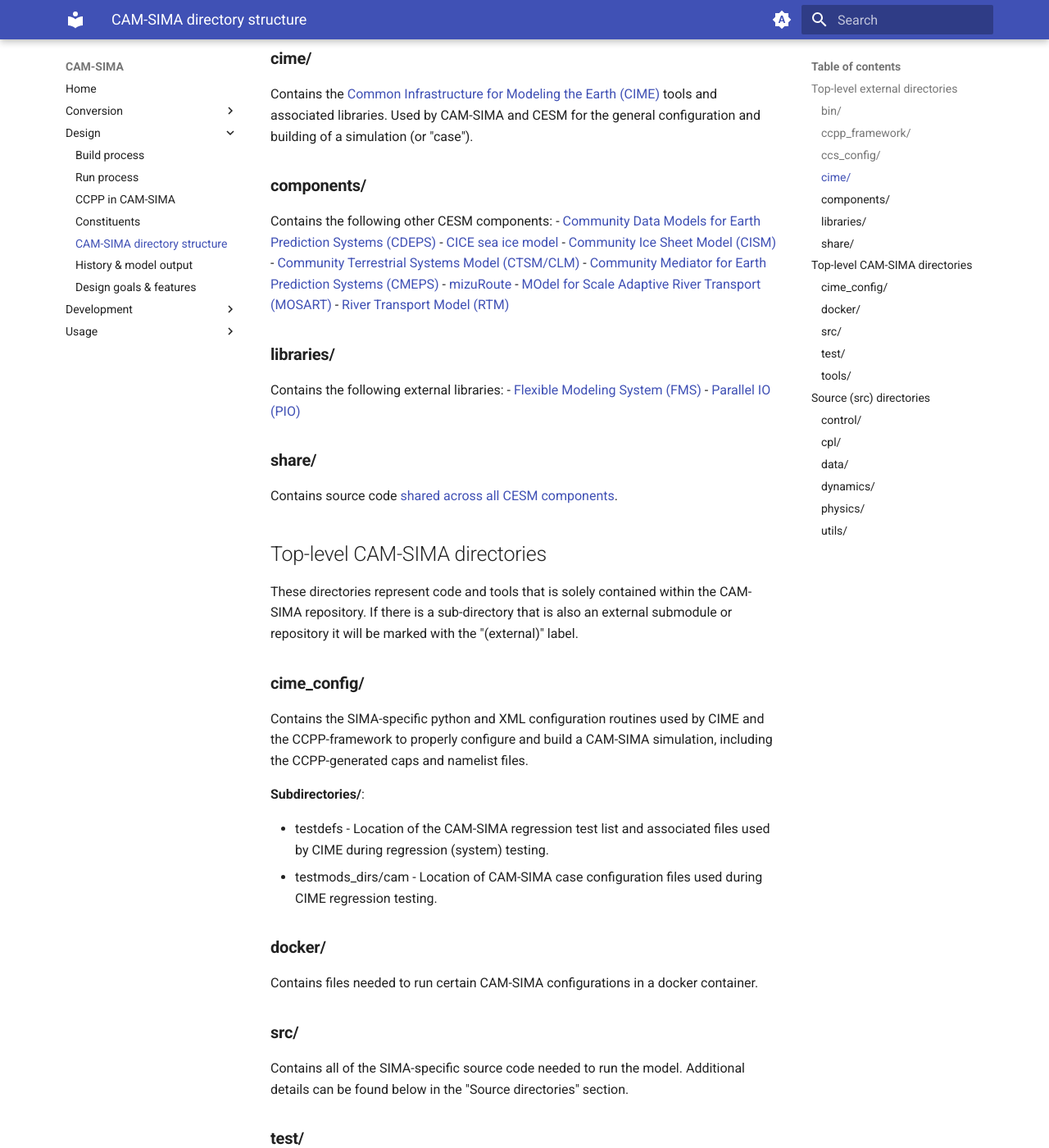
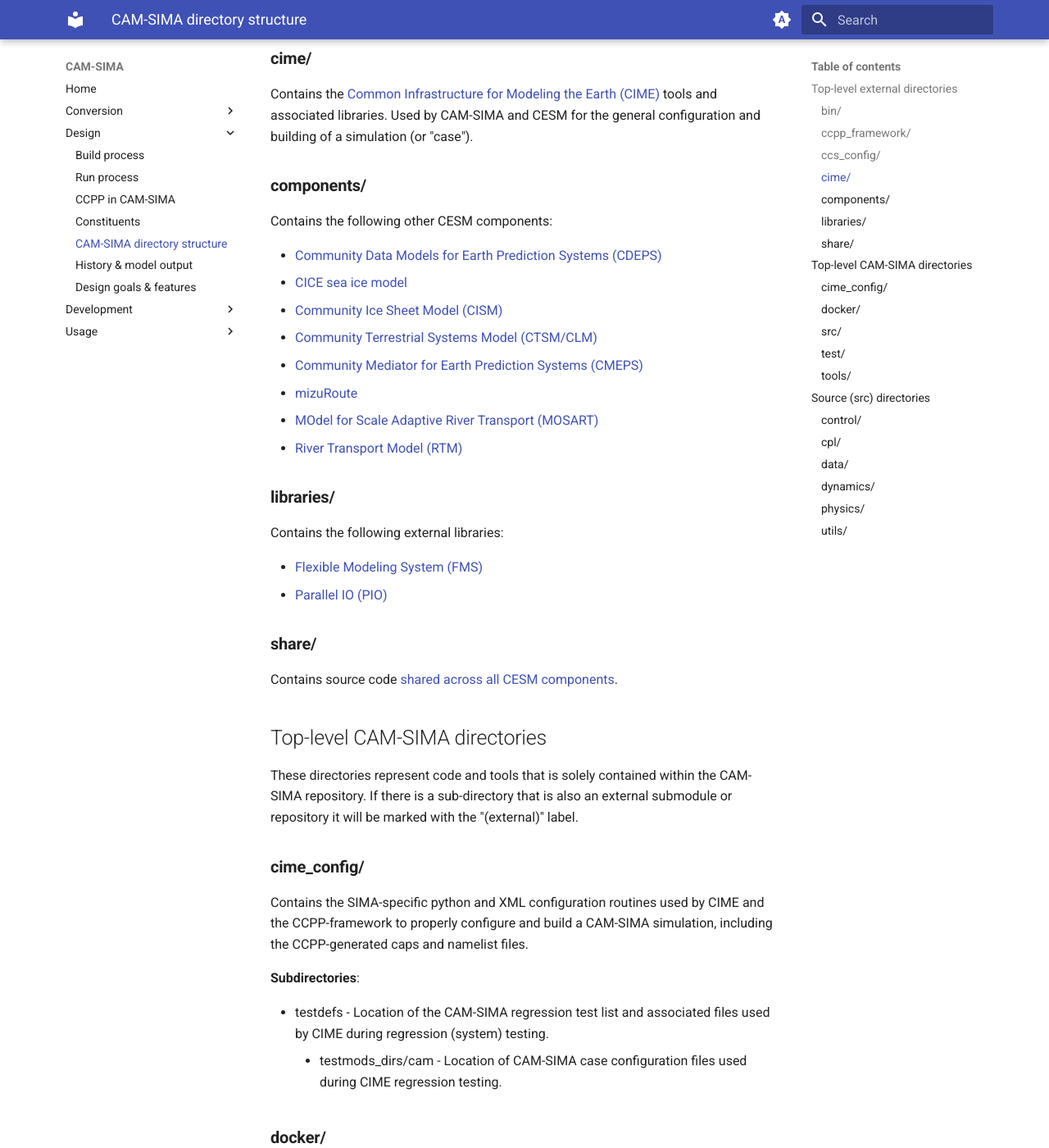
Before and after one commit to kuanchihwang/CAM-SIMA-Docs, an MkDocs documentation site: the page built from docs/design/directory-structure.md, in a window 1280 px wide and 1400 px high, scrolled down 829 px. Shown: the whole window at 82% size. Built offline with MkDocs 1.6.1 and Material for MkDocs 9.7.7, drawn with Linux system fonts in a browser that asks for light colours.

```diff
--- a/docs/design/directory-structure.md
+++ b/docs/design/directory-structure.md
@@ -27,6 +27,7 @@ Contains the [Common Infrastructure for Modeling the Earth (CIME)](https://githu
 ### **components/**
 
 Contains the following other CESM components:
+
 - [Community Data Models for Earth Prediction Systems (CDEPS)](https://github.com/ESCOMP/CDEPS)
 - [CICE sea ice model](https://github.com/ESCOMP/CESM_CICE)
 - [Community Ice Sheet Model (CISM)](https://github.com/ESCOMP/CISM-wrapper)
@@ -40,6 +41,7 @@ Contains the following other CESM components:
 ### **libraries/**
 
 Contains the following external libraries:
+
 - [Flexible Modeling System (FMS)](https://github.com/ESCOMP/FMS_interface.git)
 - [Parallel IO (PIO)](https://github.com/NCAR/ParallelIO)
 
@@ -55,10 +57,10 @@ These directories represent code and tools that is solely contained within the C
 
 Contains the SIMA-specific python and XML configuration routines used by CIME and the CCPP-framework to properly configure and build a CAM-SIMA simulation, including the CCPP-generated caps and namelist files.
 
-**Subdirectories/**:
+**Subdirectories**:
 
 - testdefs - Location of the CAM-SIMA regression test list and associated files used by CIME during regression (system) testing.
-   - testmods_dirs/cam - Location of CAM-SIMA case configuration files used during CIME regression testing.
+    - testmods_dirs/cam - Location of CAM-SIMA case configuration files used during CIME regression testing.
 
 ### **docker/**
 
@@ -76,7 +78,7 @@ Contains everything needed to perform software testing and validation of CAM-SIM
 
 - system/ - Includes scripts needed to run CIME (integration) regression tests.
 - unit/   - Includes scripts and source code needed to run CAM-SIMA unit tests.
-   - sample_files/ - Contains files that are used to validate the unit test results.
+    - sample_files/ - Contains files that are used to validate the unit test results.
 
 ### **tools/**
 
@@ -109,12 +111,12 @@ Contains all of the dynamical core (dycore) source code.
 **Subdirectories**:
 
 - mpas/ - Contains all of the source code needed for SIMA to properly couple to the [MPAS dynamical core](https://github.com/MPAS-Dev/MPAS-Model).
-   - dycore/ (external) - External submodule that contains the MPAS dycore code.
+    - dycore/ (external) - External submodule that contains the MPAS dycore code.
 - none/ - Contains the "null" dycore source code, which allows physics and chemistry routines to be forced with atmospheric data coming directly from input files as opposed to dycore calculations.
 - se/ - Contains all of the source code needed for SIMA to properly couple to the [Spectral Element dynamical core](https://ncar.github.io/CAM/doc/build/html/cam5_scientific_guide/dynamics.html#spectral-element-dynamical-core).
-   - dycore/ - Contains the internal SE dycore source code files.
+    - dycore/ - Contains the internal SE dycore source code files.
 - tests/ - Contains the source code needed to configure analytic initial conditions for dycores.
-   - initial_conditions/ - Contains source code needed to configure specific analytic initial conditions formulations.
+    - initial_conditions/ - Contains source code needed to configure specific analytic initial conditions formulations.
 - utils/ - Contains utility code used by all dycores in SIMA.
 
 ### **physics/**
```
